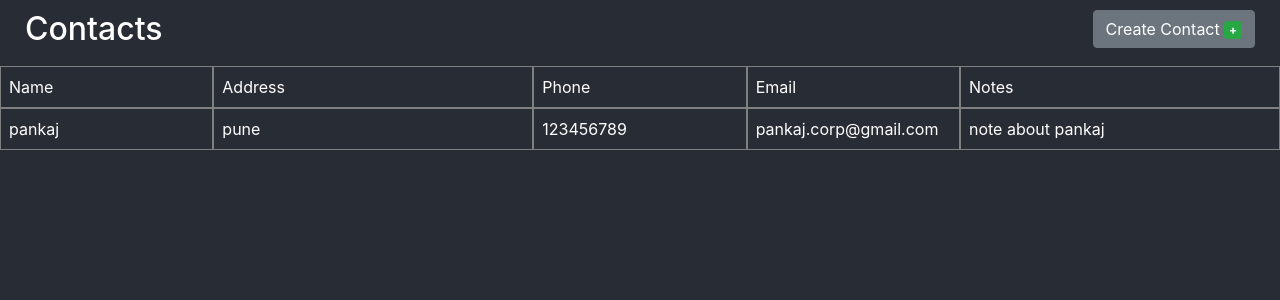
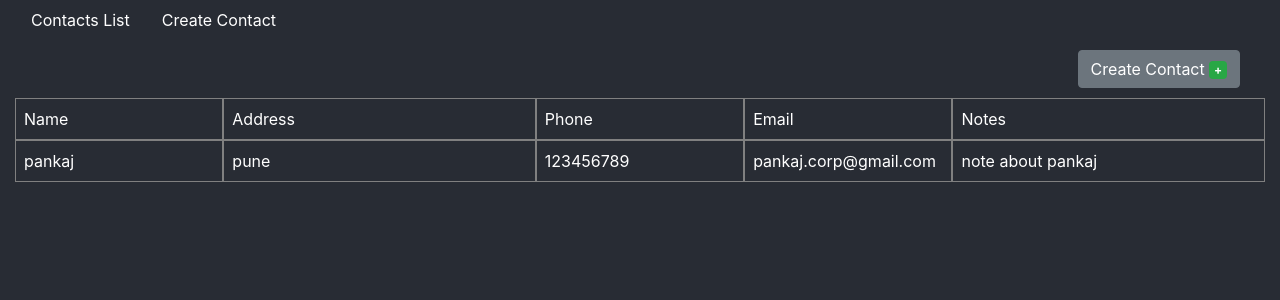
Before and after one commit to pankajspace/contacts-react, a React (Create React App) app: page / in a window 1280 px wide. Shown: the top 300 px of the page. Built offline with nearby package versions, Linux system fonts and the light colour scheme.

Commit message:
git commit after ssh error.

```diff
--- a/src/App.css
+++ b/src/App.css
@@ -12,3 +12,7 @@
 .txt-right {
   text-align: right;
 }
+
+a{
+  color: #ffffff
+}
--- a/src/App.js
+++ b/src/App.js
@@ -1,4 +1,5 @@
 import React, { Component } from 'react';
+import { BrowserRouter } from 'react-router-dom';
 import 'bootstrap/dist/css/bootstrap.min.css';
 
 import './App.css';
@@ -8,9 +9,11 @@ import Contacts from './container/Contacts';
 class App extends Component {
   render() {
     return (
+      <BrowserRouter>
       <div className="App container">
         <Contacts />
       </div>
+      </BrowserRouter>
     );
   }
 }
--- /dev/null
+++ b/src/components/Navigation.js
@@ -0,0 +1,27 @@
+import React from 'react';
+import { Route, NavLink, Switch, Redirect } from 'react-router-dom';
+
+const Navigation = (props) => {
+    return (
+        <ul className="nav">
+            <li className="nav-item">
+                <NavLink
+                    to="/contacts/"
+                    exact
+                    activeClassName="active"
+                    className="nav-link"
+                >Contacts List</NavLink>
+            </li>
+            <li className="nav-item">
+                <NavLink
+                    to="/contacts/create/"
+                    exact
+                    activeClassName="active"
+                    className="nav-link"
+                >Create Contact</NavLink>
+            </li>
+        </ul>
+    )
+}
+
+export default Navigation;
--- a/src/container/Contacts.js
+++ b/src/container/Contacts.js
@@ -1,6 +1,7 @@
 import React, { Component } from 'react';
 
 import ContactList from '../components/ContactsList';
+import Navigation from '../components/Navigation';
 
 class Contacts extends Component {
 
@@ -16,20 +17,16 @@ class Contacts extends Component {
     render() {
         return (
             <React.Fragment>
-                <div className="row pad-10-px">
-                    <div className="col-sm-6 col-md-6">
-                        <h2>Contacts</h2>
-                    </div>
-                    <div className="col-sm-6 col-md-6 txt-right" >
-                        <button type="button" class="btn btn-secondary">
-                            Create Contact <span class="badge badge-success">+</span>
+                <Navigation />
+                <div className="pad-10-px">
+                    <div className="col-sm-12 col-md-12 txt-right" >
+                        <button type="button" className="btn btn-secondary">
+                            Create Contact <span className="badge badge-success">+</span>
                         </button>
                     </div>
                 </div>
-                <div className="row">
-                    <div className="col-sm-12 col-md-12">
-                        <ContactList contacts={this.state.contacts} />
-                    </div>
+                <div className="col-sm-12 col-md-12">
+                    <ContactList contacts={this.state.contacts} />
                 </div>
             </React.Fragment>
         )
```
